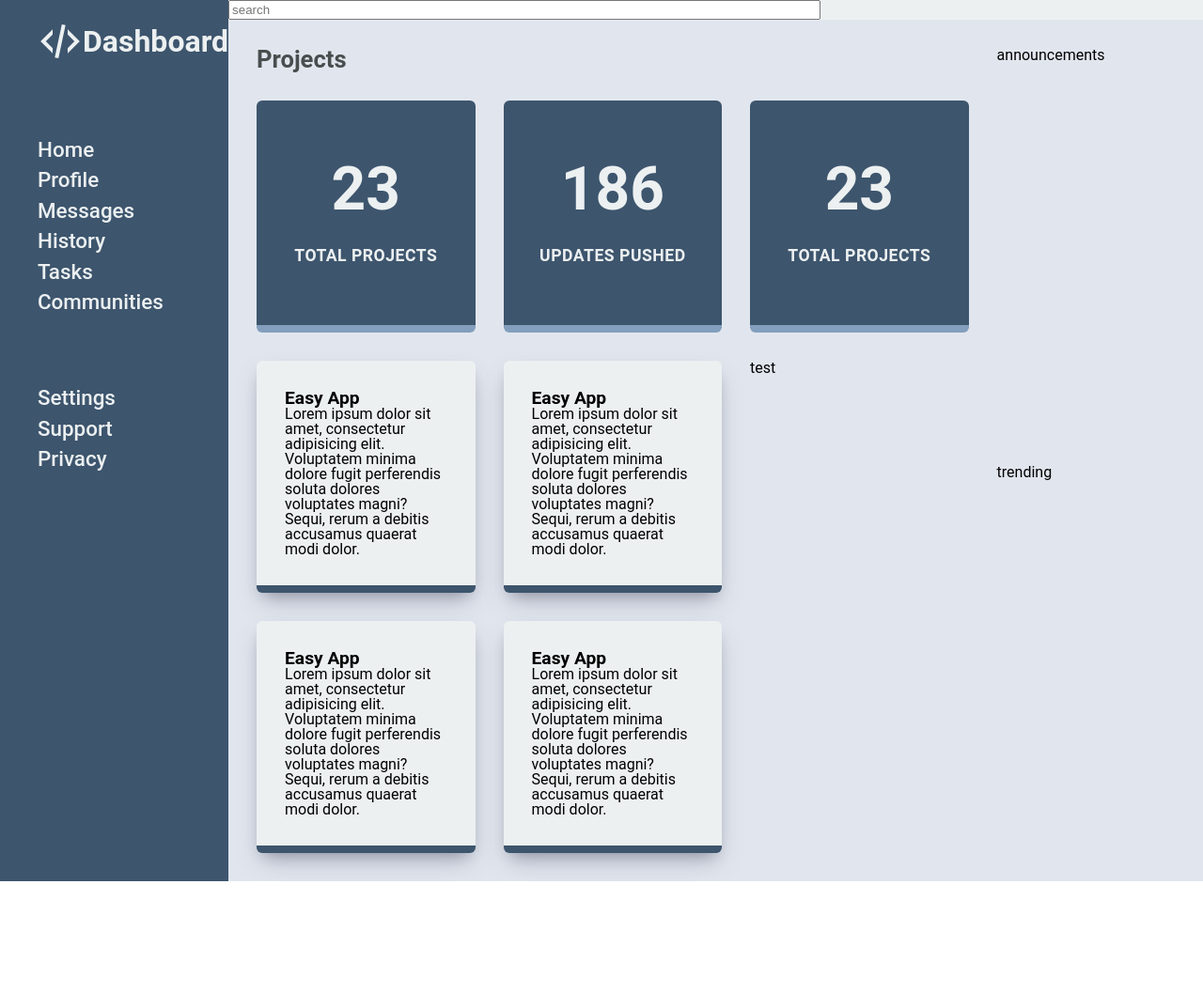
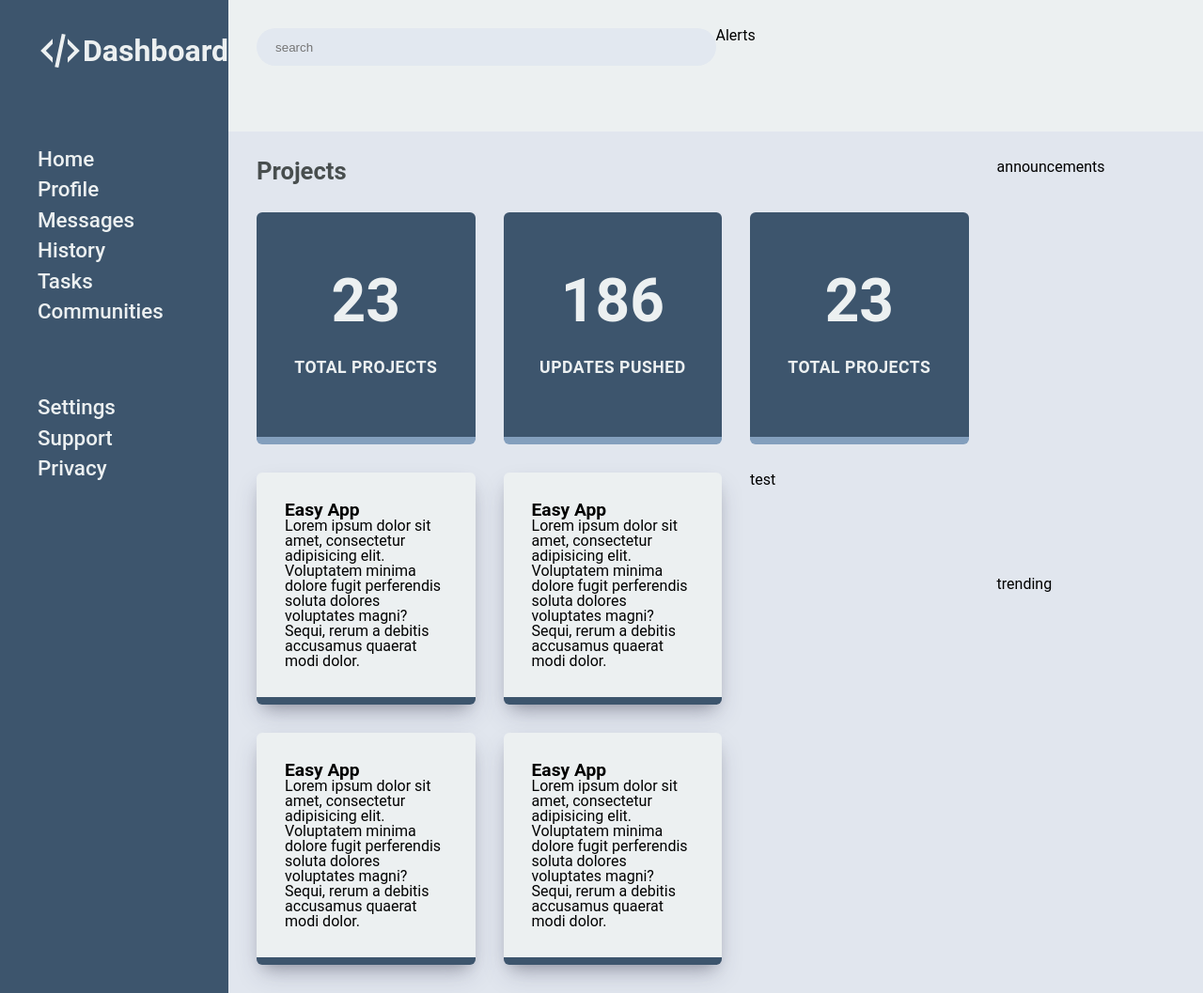
Before and after one commit to Jaylonnet/odin-admin-dashboard, a plain HTML site: page index.html in a window 1280 px wide. Shown: the whole page at 94% size. Before the commit the page ends 938 px from the top, so only its background shows below. Drawn offline with Linux system fonts and the light colour scheme.

Commit message:
add searchbar styling

```diff
--- a/index.html
+++ b/index.html
@@ -12,13 +12,9 @@
 <body>
     <div class="container">
         <div class="header">
-            <div class="row">
-                <div class="col">
-                    <input type="text" name="search" id="search" placeholder="search">
-                </div>
-            </div>
-            <div class="row">
-
+            <input type="text" name="search" id="search" placeholder="search">
+            <div id="profile">
+                <span id="notifications">Alerts</span>
             </div>
         </div>
         <div class="sidebar">
--- a/style.css
+++ b/style.css
@@ -66,12 +66,17 @@ body {
     grid-column: 2 / 3;
 	background: #ECF0F1;
 	display: grid;
-	grid-template-columns: 60% 40%;
-	grid-template-rows: auto auto;
+	grid-template-columns: 1fr 1fr;
+	grid-template-rows: 1fr 1fr;
+	padding: 30px;
 }
 
 #search {
-	width: 100%;
+	border: none;
+	border-radius: 30px;
+	background-color: #E2E8F0;
+	max-height: 0;
+	padding: 20px;
 }
 
 .sidebar {
@@ -83,7 +88,7 @@ body {
 	gap: 80px;
 	color: #ecf0f1;
 	padding-left: 40px;
-	padding-top: 20px;
+	padding-top: 30px;
 }
 
 #logo {
```
